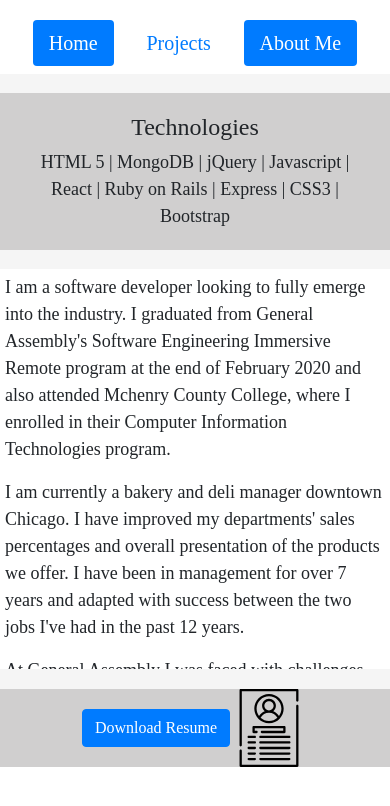
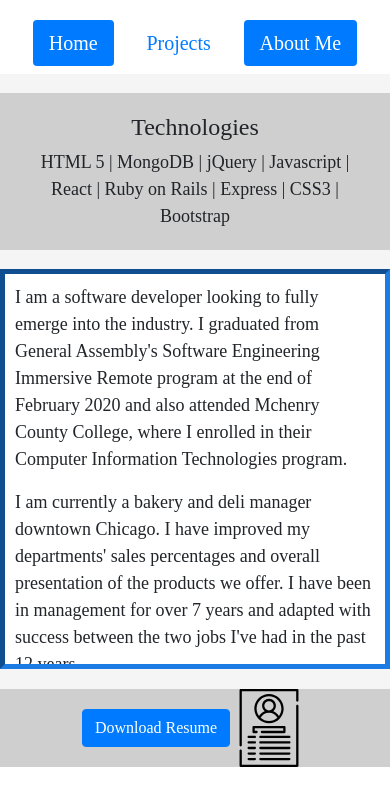
Before and after one commit to salinasfez/federicosalinas, a React (Create React App) app: page /aboutme in a window 390 px wide. Shown: the top 806 px of the page. Built offline with nearby package versions, Linux system fonts and the light colour scheme; a web font is replaced by a local one.

Commit message:
border to about me

```diff
--- a/src/components/AboutMe.css
+++ b/src/components/AboutMe.css
@@ -86,8 +86,9 @@
         margin-top: 0%;
     }
     #paragraph {
-        /* border: 5px solid rgb(28, 124, 227); */
-        padding: 5px;
+        border: 5px inset rgb(28, 124, 227);
+
+        padding: 10px;
         overflow: scroll;
         height: 400px;
         background-color: white;
```
